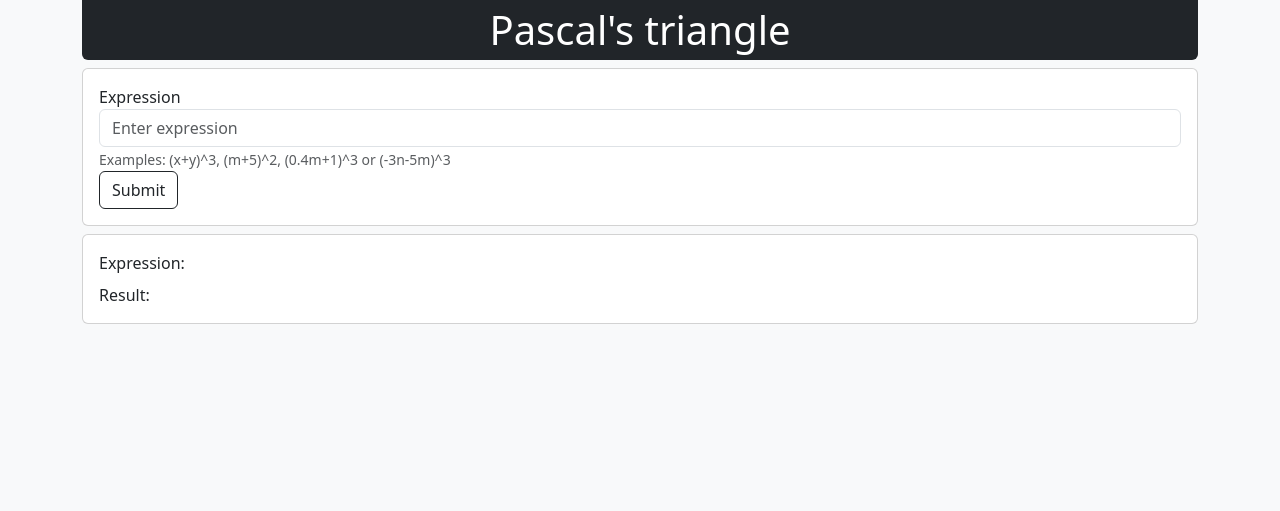
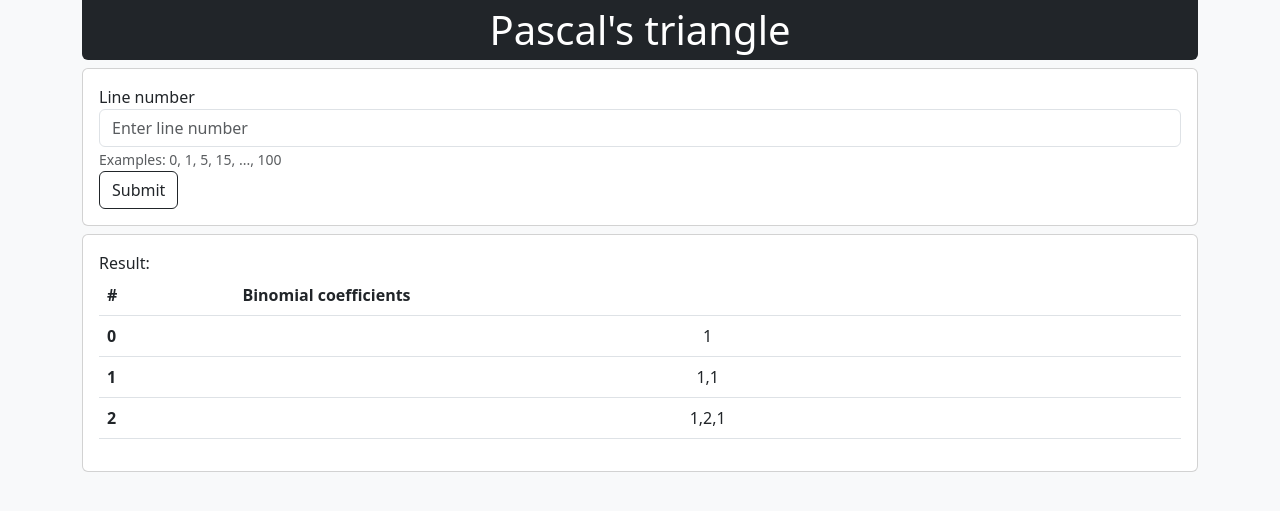
Before and after one commit to YexpZIS/-Algorithms_web, a Flask app: page /pascal_triangle in a window 1280 px wide. Shown: the top 511 px of the page. Run offline with Flask 2, Linux system fonts and the light colour scheme; some libraries are stand-ins or nearby versions.

Commit message:
add working [pascal_triengle] page

```diff
--- a/algorithms/pascal_triangle.py
+++ b/algorithms/pascal_triangle.py
@@ -28,6 +28,8 @@
         [1, 2, 1],
         [1, 3, 3, 1],
         ]
+def get_cache():
+    return cache
 
 def get_pascal_triangle_cached(number):
     if number < 0:
--- a/main.py
+++ b/main.py
@@ -18,11 +18,12 @@ def index():
 
 
 binom = binomial_theorem.get_info()
-app.add_url_rule(binom.link, view_func=binomial_theorem.binomial_theorem)
-app.add_url_rule('/api' + binom.link, view_func=binomial_theorem.api_binomial_theorem, methods = ['POST'])
+app.add_url_rule(binom.link, view_func = binomial_theorem.binomial_theorem)
+app.add_url_rule('/api' + binom.link, view_func = binomial_theorem.api_binomial_theorem, methods = ['POST'])
 
 pascal = pascal_triangle.get_info()
-app.add_url_rule(pascal.link, view_func=pascal_triangle.pascal_triangle)
+app.add_url_rule(pascal.link, view_func = pascal_triangle.pascal_triangle)
+app.add_url_rule('/api' + pascal.link, view_func = pascal_triangle.pascal_triangle_api, methods = ['POST'])
 
 if __name__ == '__main__':
 
--- a/static/css/style.css
+++ b/static/css/style.css
@@ -0,0 +1,4 @@
+.horizontal-scrollable {
+    overflow-x: auto;
+    white-space: nowrap;
+}
--- /dev/null
+++ b/static/js/pascal_triangle.js
@@ -0,0 +1,28 @@
+async function send() {
+    let number = document.getElementById('number')
+
+    let table = document.getElementById('result').getElementsByTagName('tbody')[0]
+
+    var n = number.value
+    doRequest('/api/pascal_triangle', {'number': n}).then(data => {
+        var result = data.result
+
+        table.innerHTML = '';
+
+        for (var i = 0; i < result.length; i++) {
+            var row = table.insertRow();
+
+            var cell_number = document.createElement('th');
+            var number = document.createTextNode(i);
+            cell_number.appendChild(number)
+
+            var cell = row.insertCell()
+            cell.appendChild(cell_number)
+
+            cell = row.insertCell();
+            cell.classList.add('text-center');
+            var text = document.createTextNode(result[i])
+            cell.appendChild(text);
+        }
+    })
+}
--- /dev/null
+++ b/templates/algorithms/pascal_triangle.html
@@ -0,0 +1,58 @@
+{% extends "base.html" %}
+
+{% block head %}
+    <script src="{{ url_for('static', filename= 'js/modules/request-module.js') }}"></script>
+    <script src="{{ url_for('static', filename= 'js/pascal_triangle.js') }}"></script>
+{% endblock %}
+
+{% block content %}
+
+<div class="card mt-2">
+    <div class="card-body">
+        <div class="form-group">
+            <label for="number">Line number</label>
+            <input type="text" class="form-control" id="number" aria-describedby="number" placeholder="Enter line number">
+            <small id="number" class="form-text text-muted">Examples: 0, 1, 5, 15, ..., 100 </small>
+        </div>
+
+        <button onclick="send()" class="btn btn-outline-dark">Submit</button>
+    </div>
+  </div>
+
+  <div class="card mt-2">
+    <div class="card-body">
+        <div>
+            <div class="d-inline">Result:</div>
+            <div class='d-inline'></div>
+        </div>
+
+        <div class="horizontal-scrollable">
+        <table class="table" id="result">
+            <thead>
+              <tr>
+                <th scope="col">#</th>
+                <th scope="col">Binomial coefficients</th>
+              </tr>
+            </thead>
+            <tbody>
+              <tr>
+                <th scope="row">0</th>
+                <td class="text-center">1</td>
+              </tr>
+              <tr>
+                <th scope="row">1</th>
+                <td class="text-center">1,1</td>
+              </tr>
+              <tr>
+                <th scope="row">2</th>
+                <td class="text-center">1,2,1</td>
+              </tr>
+            </tbody>
+          </table>
+    </div>
+  </div>
+  </div>
+
+
+
+{% endblock %}
--- a/templates/base.html
+++ b/templates/base.html
@@ -2,6 +2,7 @@
 <html lang="en">
 <head>
     <meta charset="UTF-8">
+    <link rel="stylesheet" href="{{ url_for('static', filename= 'css/style.css') }}">
     <link rel="stylesheet" href="{{ url_for('static', filename= 'css/bootstrap.css') }}">
     {% block head %}
     {% endblock %}
--- a/views/pascal_triangle.py
+++ b/views/pascal_triangle.py
@@ -11,11 +11,16 @@ _info = info_format.InfoDTO('Pascal\'s triangle', '/pascal_triangle', 'It serves
 def get_info():
     return _info
 
-# TODO
-#
-#
-#
+def pascal_triangle():
+    return render_template('algorithms/pascal_triangle.html', title = _info.name)
 
-
-def pascal_triangle():
-    return render_template('algorithms/binomial_theorem.html', title = _info.name)
+def pascal_triangle_api():
+    if request.method == 'POST' and 'number' in request.json:
+        number = request.json['number']
+        try:
+            number = int(number)
+            get_pascal_triangle_cached(int(number))
+            result = get_cache()[:number]
+        except Exception:
+            result = []
+        return {'result': result}
```
Also changed, not shown: static/js/modules/set-style.js (added, +7 -0 lines).
